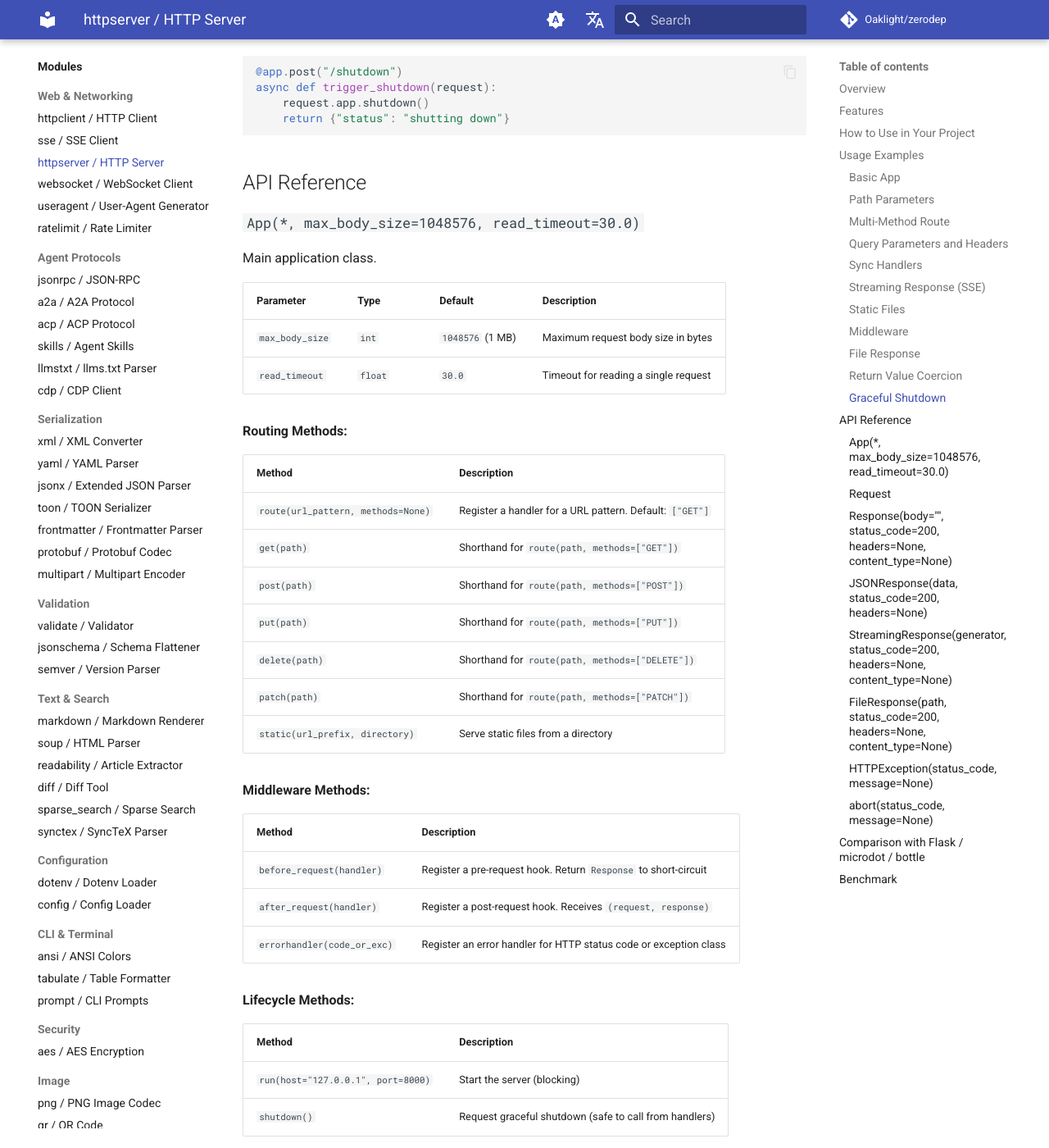
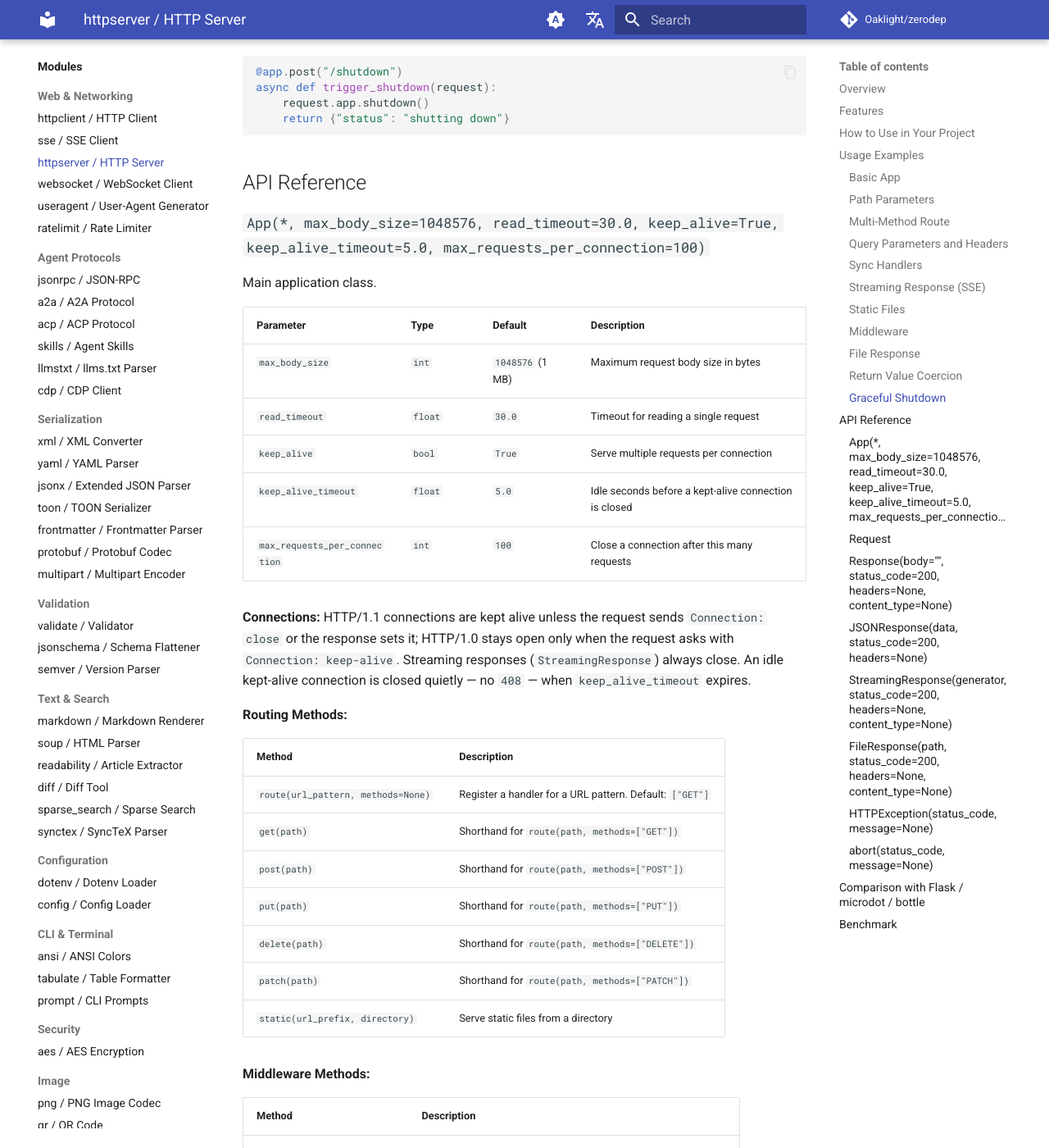
Before and after one commit to Oaklight/zerodep, an MkDocs documentation site: the page built from docs/modules/httpserver.md, in a window 1280 px wide and 1400 px high, scrolled down 4148 px. Shown: the whole window at 82% size. Built offline with MkDocs 1.6.1 and Material for MkDocs 9.7.7, drawn with Linux system fonts in a browser that asks for light colours; comment, search, counter and statistics services are not loaded.

Commit message:
docs: document httpserver keep-alive (#210)

```diff
--- a/docs/changelog.md
+++ b/docs/changelog.md
@@ -5,6 +5,10 @@ All notable changes to this project will be documented in this file.
 The format is based on [Keep a Changelog](https://keepachangelog.com/en/1.1.0/).
 
 ## [Unreleased]
+
+### Features
+
+- **httpserver** (v0.6.0): connections now serve more than one request. HTTP/1.1 stays alive unless the request or the response sends `Connection: close`; HTTP/1.0 stays alive only when the request asks for it; streaming responses still close. New `App(keep_alive=..., keep_alive_timeout=..., max_requests_per_connection=...)` options tune or disable it, and an idle kept-alive connection is closed quietly after `keep_alive_timeout` instead of answering `408`. A client that closes between requests is no longer reported as a bad request. ([#210](https://github.com/Oaklight/zerodep/issues/210))
 
 ### Bug Fixes
 
--- a/docs/modules/httpserver.md
+++ b/docs/modules/httpserver.md
@@ -192,7 +192,7 @@ async def trigger_shutdown(request):
 
 ## API Reference
 
-### `App(*, max_body_size=1048576, read_timeout=30.0)`
+### `App(*, max_body_size=1048576, read_timeout=30.0, keep_alive=True, keep_alive_timeout=5.0, max_requests_per_connection=100)`
 
 Main application class.
 
@@ -200,6 +200,11 @@ Main application class.
 |-----------|------|---------|-------------|
 | `max_body_size` | `int` | `1048576` (1 MB) | Maximum request body size in bytes |
 | `read_timeout` | `float` | `30.0` | Timeout for reading a single request |
+| `keep_alive` | `bool` | `True` | Serve multiple requests per connection |
+| `keep_alive_timeout` | `float` | `5.0` | Idle seconds before a kept-alive connection is closed |
+| `max_requests_per_connection` | `int` | `100` | Close a connection after this many requests |
+
+**Connections:** HTTP/1.1 connections are kept alive unless the request sends `Connection: close` or the response sets it; HTTP/1.0 stays open only when the request asks with `Connection: keep-alive`. Streaming responses (`StreamingResponse`) always close. An idle kept-alive connection is closed quietly — no `408` — when `keep_alive_timeout` expires.
 
 **Routing Methods:**
 
```
